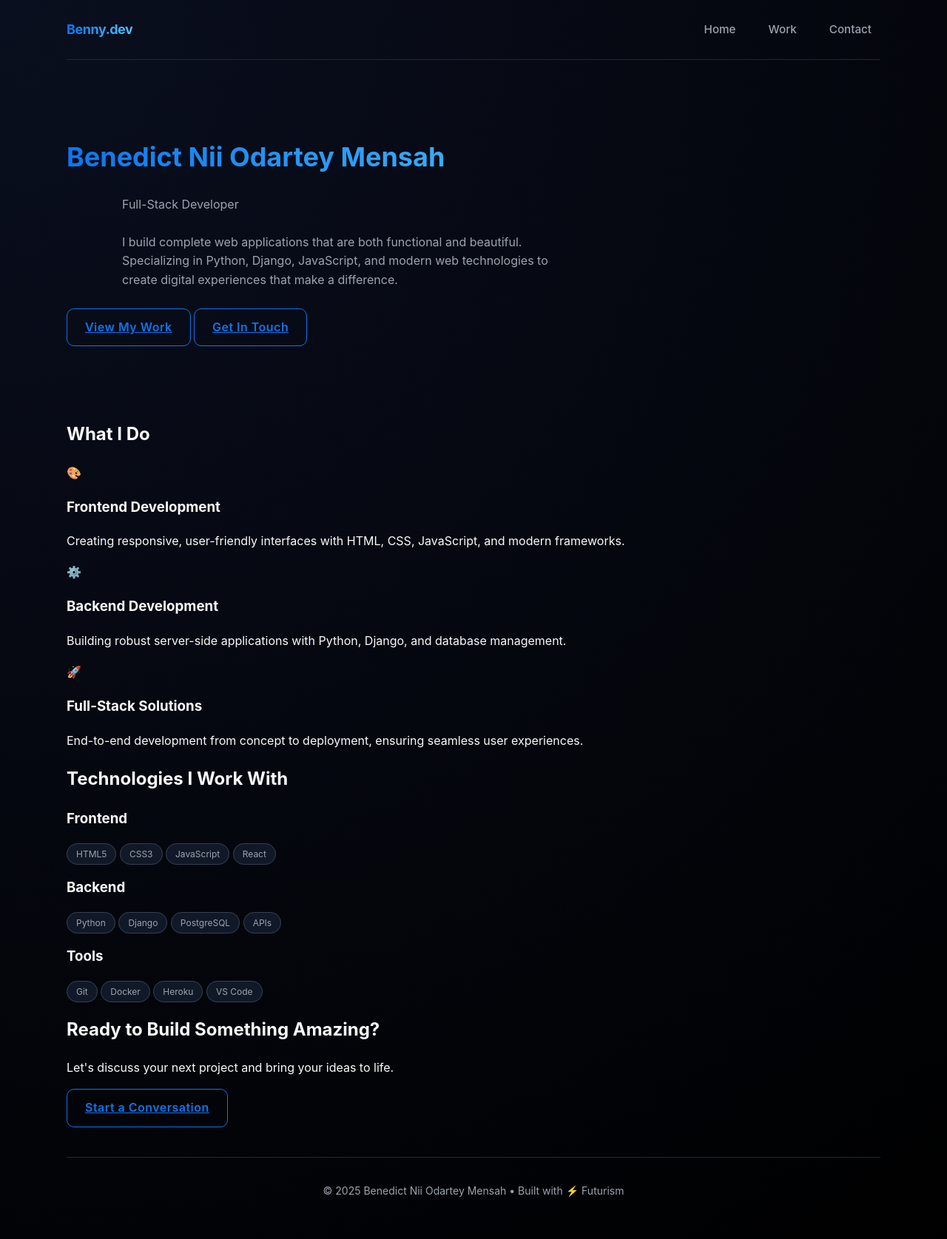
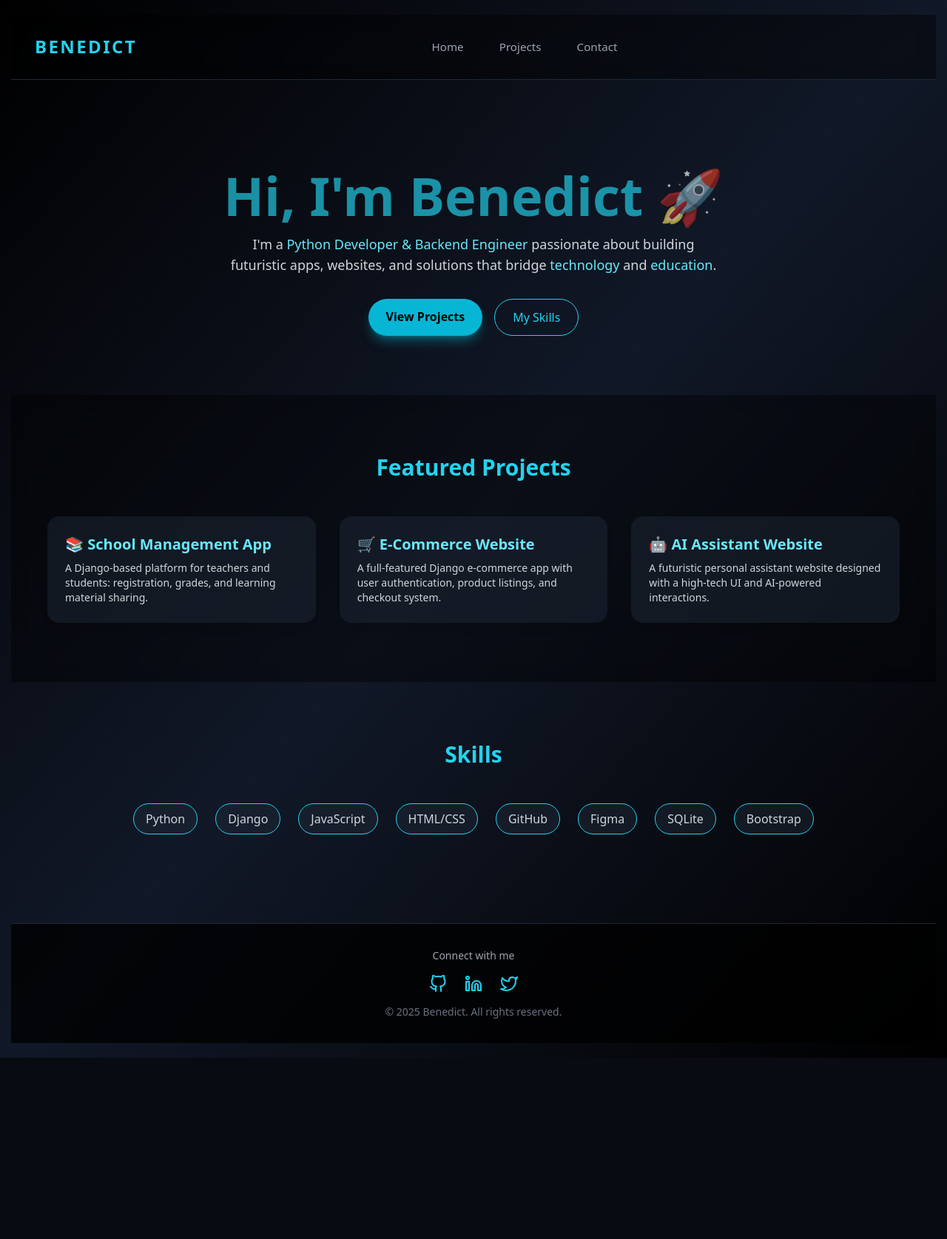
Before and after one commit to Bennymens/My-website, a Django app: template templates/home.html in a window 1280 px wide. Shown: the whole page at 74% size. After the commit the page ends 1430 px from the top, so only its background shows below. Run offline with Django 3.2, Linux system fonts and the light colour scheme; the template is opened without the code that fills it, so the values that code supplies are empty; some libraries are stand-ins or nearby versions.

Commit message:
Redesign homepage with modern Tailwind CSS - futuristic dark theme with cyan accents

```diff
--- a/templates/base.html
+++ b/templates/base.html
@@ -8,46 +8,107 @@
       name="description"
       content="{% block meta_description %}Benedict Nii Odartey Mensah (Benny) - Full-Stack Developer & Digital Creator. Explore my futuristic portfolio of projects and get in touch.{% endblock %}"
     />
-    <title>{% block title %}Benny | Full-Stack Developer{% endblock %}</title>
+    <title>{% block title %}Benedict | Portfolio{% endblock %}</title>
+    <script src="https://cdn.tailwindcss.com"></script>
+    <!-- Heroicons (for social logos) -->
+    <script src="https://unpkg.com/feather-icons"></script>
     <link rel="stylesheet" href="{% static 'css/styles.css' %}" />
   </head>
-  <body class="dark-theme">
-    <div class="wrap">
-      <!-- Header -->
-      <header class="site-header">
-        <div class="brand">Benny.dev</div>
-        <button
-          class="mobile-menu-toggle"
-          aria-label="Toggle mobile menu"
-          aria-expanded="false"
+  <body
+    class="bg-gradient-to-br from-black via-gray-900 to-black text-white min-h-screen flex flex-col font-sans"
+  >
+    <!-- Navbar -->
+    <header
+      class="flex justify-between items-center px-8 py-6 bg-black/40 backdrop-blur-md sticky top-0 z-50"
+    >
+      <h1 class="text-2xl font-bold tracking-widest text-cyan-400">
+        <a href="{% url 'main:home' %}">BENEDICT</a>
+      </h1>
+
+      <!-- Desktop Navigation -->
+      <nav class="hidden md:flex space-x-6 text-gray-300">
+        <a href="{% url 'main:home' %}" class="hover:text-cyan-400 transition"
+          >Home</a
         >
-          <span></span>
-          <span></span>
-          <span></span>
-        </button>
-        <nav aria-label="Main navigation" class="nav-menu">
-          <a href="{% url 'main:home' %}">Home</a>
-          <a href="{% url 'main:work' %}">Work</a>
-          <a href="{% url 'main:contact' %}">Contact</a>
-        </nav>
-      </header>
+        <a href="{% url 'main:work' %}" class="hover:text-cyan-400 transition"
+          >Projects</a
+        >
+        <a
+          href="{% url 'main:contact' %}"
+          class="hover:text-cyan-400 transition"
+          >Contact</a
+        >
+      </nav>
 
-      <!-- Page Content -->
-      <main>{% block content %}{% endblock %}</main>
+      <!-- Mobile Menu Toggle -->
+      <button
+        class="md:hidden mobile-menu-toggle text-cyan-400"
+        aria-label="Toggle mobile menu"
+      >
+        <span class="hamburger-line bg-cyan-400"></span>
+        <span class="hamburger-line bg-cyan-400"></span>
+        <span class="hamburger-line bg-cyan-400"></span>
+      </button>
 
-      <!-- Mobile Navigation Overlay -->
+      <!-- Mobile Navigation Menu -->
+      <nav class="nav-menu md:hidden bg-black/90 backdrop-blur-md">
+        <a
+          href="{% url 'main:home' %}"
+          class="text-gray-300 hover:text-cyan-400 transition"
+          >Home</a
+        >
+        <a
+          href="{% url 'main:work' %}"
+          class="text-gray-300 hover:text-cyan-400 transition"
+          >Projects</a
+        >
+        <a
+          href="{% url 'main:contact' %}"
+          class="text-gray-300 hover:text-cyan-400 transition"
+          >Contact</a
+        >
+      </nav>
+
+      <!-- Mobile Menu Overlay -->
       <div class="nav-overlay"></div>
+    </header>
 
-      <!-- Footer -->
-      <footer class="site-footer">
-        <p>
-          © <span id="current-year">2025</span> Benedict Nii Odartey Mensah •
-          Built with ⚡ Futurism
-        </p>
-      </footer>
-    </div>
+    <main class="flex-grow">{% block content %} {% endblock %}</main>
 
-    <!-- Scripts -->
+    <!-- Footer with Socials -->
+    <footer class="py-8 bg-black/80 text-center">
+      <p class="text-gray-400 mb-4">Connect with me</p>
+      <div class="flex justify-center space-x-6 text-cyan-400">
+        <a
+          href="https://github.com/Bennymens"
+          target="_blank"
+          class="hover:text-cyan-300"
+        >
+          <i data-feather="github"></i>
+        </a>
+        <a
+          href="https://linkedin.com/in/yourusername"
+          target="_blank"
+          class="hover:text-cyan-300"
+        >
+          <i data-feather="linkedin"></i>
+        </a>
+        <a
+          href="https://twitter.com/yourusername"
+          target="_blank"
+          class="hover:text-cyan-300"
+        >
+          <i data-feather="twitter"></i>
+        </a>
+      </div>
+      <p class="text-gray-500 text-sm mt-4">
+        © 2025 Benedict. All rights reserved.
+      </p>
+    </footer>
+
+    <script>
+      feather.replace();
+    </script>
     <script src="{% static 'js/script.js' %}"></script>
 
     {% if messages %} {% for message in messages %}
--- a/templates/home.html
+++ b/templates/home.html
@@ -1,95 +1,108 @@
-{% extends 'base.html' %}
-{% load static %}
+{% extends 'base.html' %} {% load static %} {% block title %}Benedict |
+Full-Stack Developer{% endblock %} {% block content %}
+<!-- Hero Section -->
+<section
+  class="flex flex-col items-center justify-center text-center flex-grow px-6 py-20"
+>
+  <h2 class="text-5xl md:text-7xl font-extrabold text-cyan-400 animate-pulse">
+    Hi, I'm Benedict 🚀
+  </h2>
+  <p class="mt-4 text-lg text-gray-300 max-w-2xl">
+    I'm a
+    <span class="text-cyan-300">Python Developer & Backend Engineer</span>
+    passionate about building futuristic apps, websites, and solutions that
+    bridge <span class="text-cyan-300">technology</span> and
+    <span class="text-cyan-300">education</span>.
+  </p>
+  <div class="mt-8 flex space-x-4">
+    <a
+      href="{% url 'main:work' %}"
+      class="px-6 py-3 bg-cyan-500 text-black font-semibold rounded-full hover:bg-cyan-400 transition shadow-lg shadow-cyan-500/40"
+    >
+      View Projects
+    </a>
+    <a
+      href="#skills"
+      class="px-6 py-3 border border-cyan-400 text-cyan-400 rounded-full hover:bg-cyan-400 hover:text-black transition"
+    >
+      My Skills
+    </a>
+  </div>
+</section>
 
-{% block title %}Benedict Nii Odartey Mensah — Full-Stack Developer{% endblock %}
-
-{% block content %}
-<!-- Hero Section -->
-<section class="hero" id="hero">
-  <div class="hero-content">
-    <h1>Benedict Nii Odartey Mensah</h1>
-    <p class="hero-subtitle">Full-Stack Developer</p>
-    <p class="hero-description">
-      I build complete web applications that are both functional and beautiful.
-      Specializing in Python, Django, JavaScript, and modern web technologies
-      to create digital experiences that make a difference.
-    </p>
-
-    <div class="hero-actions">
-      <a href="{% url 'main:projects' %}" class="btn btn-primary">View My Work</a>
-      <a href="{% url 'main:contact' %}" class="btn btn-secondary">Get In Touch</a>
+<!-- Projects Preview Section -->
+<section id="projects" class="py-20 px-6 bg-black/40 backdrop-blur-md">
+  <h3 class="text-3xl font-bold text-center text-cyan-400 mb-12">
+    Featured Projects
+  </h3>
+  <div class="grid md:grid-cols-3 gap-8 max-w-6xl mx-auto">
+    <!-- Project Card 1 -->
+    <div
+      class="p-6 bg-gray-800/50 rounded-2xl shadow-lg hover:shadow-cyan-400/40 transition"
+    >
+      <h4 class="text-xl font-semibold text-cyan-300 mb-2">
+        📚 School Management App
+      </h4>
+      <p class="text-gray-300 text-sm">
+        A Django-based platform for teachers and students: registration, grades,
+        and learning material sharing.
+      </p>
+    </div>
+    <!-- Project Card 2 -->
+    <div
+      class="p-6 bg-gray-800/50 rounded-2xl shadow-lg hover:shadow-cyan-400/40 transition"
+    >
+      <h4 class="text-xl font-semibold text-cyan-300 mb-2">
+        🛒 E-Commerce Website
+      </h4>
+      <p class="text-gray-300 text-sm">
+        A full-featured Django e-commerce app with user authentication, product
+        listings, and checkout system.
+      </p>
+    </div>
+    <!-- Project Card 3 -->
+    <div
+      class="p-6 bg-gray-800/50 rounded-2xl shadow-lg hover:shadow-cyan-400/40 transition"
+    >
+      <h4 class="text-xl font-semibold text-cyan-300 mb-2">
+        🤖 AI Assistant Website
+      </h4>
+      <p class="text-gray-300 text-sm">
+        A futuristic personal assistant website designed with a high-tech UI and
+        AI-powered interactions.
+      </p>
     </div>
   </div>
 </section>
 
-<!-- About Section -->
-<section class="about-preview" id="about">
-  <div class="about-content">
-    <h2>What I Do</h2>
-    <div class="services-grid">
-      <div class="service-card">
-        <div class="service-icon">🎨</div>
-        <h3>Frontend Development</h3>
-        <p>Creating responsive, user-friendly interfaces with HTML, CSS, JavaScript, and modern frameworks.</p>
-      </div>
-
-      <div class="service-card">
-        <div class="service-icon">⚙️</div>
-        <h3>Backend Development</h3>
-        <p>Building robust server-side applications with Python, Django, and database management.</p>
-      </div>
-
-      <div class="service-card">
-        <div class="service-icon">🚀</div>
-        <h3>Full-Stack Solutions</h3>
-        <p>End-to-end development from concept to deployment, ensuring seamless user experiences.</p>
-      </div>
-    </div>
-  </div>
-</section>
-
-<!-- Skills Preview -->
-<section class="skills-preview" id="skills">
-  <h2>Technologies I Work With</h2>
-  <div class="skills-grid">
-    <div class="skill-category">
-      <h3>Frontend</h3>
-      <div class="skills">
-        <span class="skill">HTML5</span>
-        <span class="skill">CSS3</span>
-        <span class="skill">JavaScript</span>
-        <span class="skill">React</span>
-      </div>
-    </div>
-
-    <div class="skill-category">
-      <h3>Backend</h3>
-      <div class="skills">
-        <span class="skill">Python</span>
-        <span class="skill">Django</span>
-        <span class="skill">PostgreSQL</span>
-        <span class="skill">APIs</span>
-      </div>
-    </div>
-
-    <div class="skill-category">
-      <h3>Tools</h3>
-      <div class="skills">
-        <span class="skill">Git</span>
-        <span class="skill">Docker</span>
-        <span class="skill">Heroku</span>
-        <span class="skill">VS Code</span>
-      </div>
-    </div>
-  </div>
-</section>
-
-<!-- Call to Action -->
-<section class="cta-section">
-  <div class="cta-content">
-    <h2>Ready to Build Something Amazing?</h2>
-    <p>Let's discuss your next project and bring your ideas to life.</p>
-    <a href="{% url 'main:contact' %}" class="btn btn-primary">Start a Conversation</a>
+<!-- Skills Section -->
+<section id="skills" class="py-20 px-6 max-w-5xl mx-auto text-center">
+  <h3 class="text-3xl font-bold text-cyan-400 mb-12">Skills</h3>
+  <div class="flex flex-wrap justify-center gap-6 text-gray-300">
+    <span class="px-4 py-2 bg-gray-800/50 rounded-full border border-cyan-400"
+      >Python</span
+    >
+    <span class="px-4 py-2 bg-gray-800/50 rounded-full border border-cyan-400"
+      >Django</span
+    >
+    <span class="px-4 py-2 bg-gray-800/50 rounded-full border border-cyan-400"
+      >JavaScript</span
+    >
+    <span class="px-4 py-2 bg-gray-800/50 rounded-full border border-cyan-400"
+      >HTML/CSS</span
+    >
+    <span class="px-4 py-2 bg-gray-800/50 rounded-full border border-cyan-400"
+      >GitHub</span
+    >
+    <span class="px-4 py-2 bg-gray-800/50 rounded-full border border-cyan-400"
+      >Figma</span
+    >
+    <span class="px-4 py-2 bg-gray-800/50 rounded-full border border-cyan-400"
+      >SQLite</span
+    >
+    <span class="px-4 py-2 bg-gray-800/50 rounded-full border border-cyan-400"
+      >Bootstrap</span
+    >
   </div>
 </section>
 {% endblock %}
```
